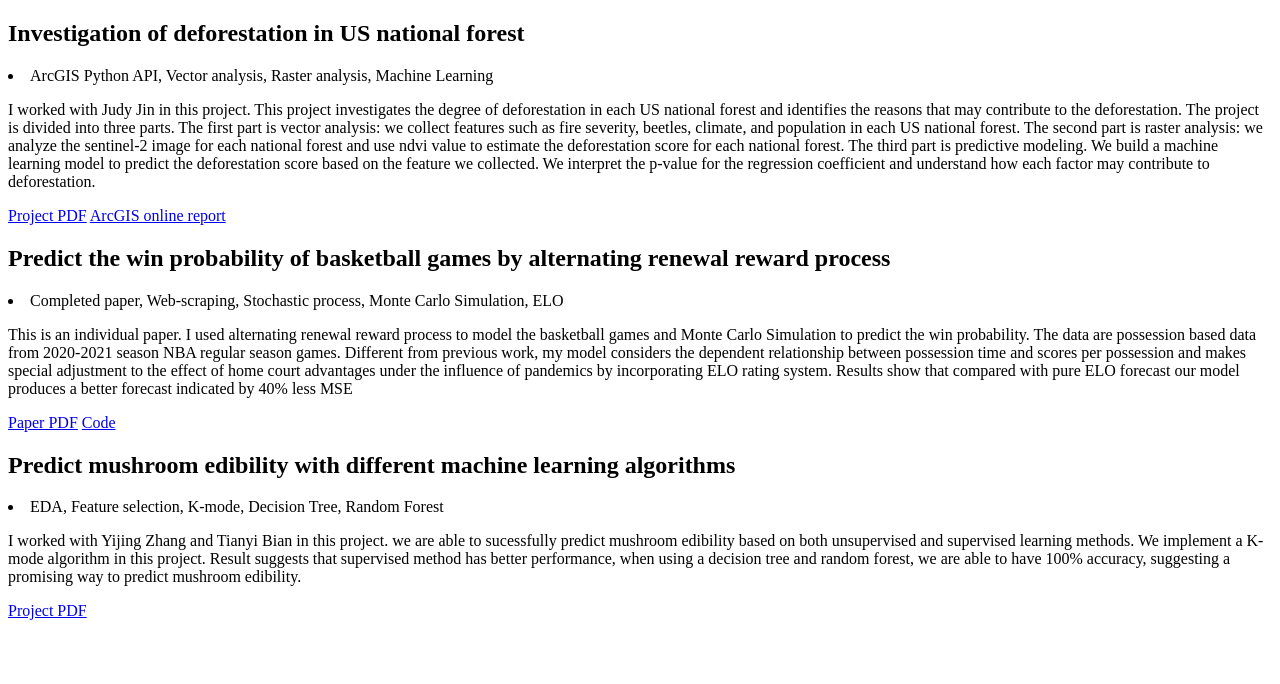
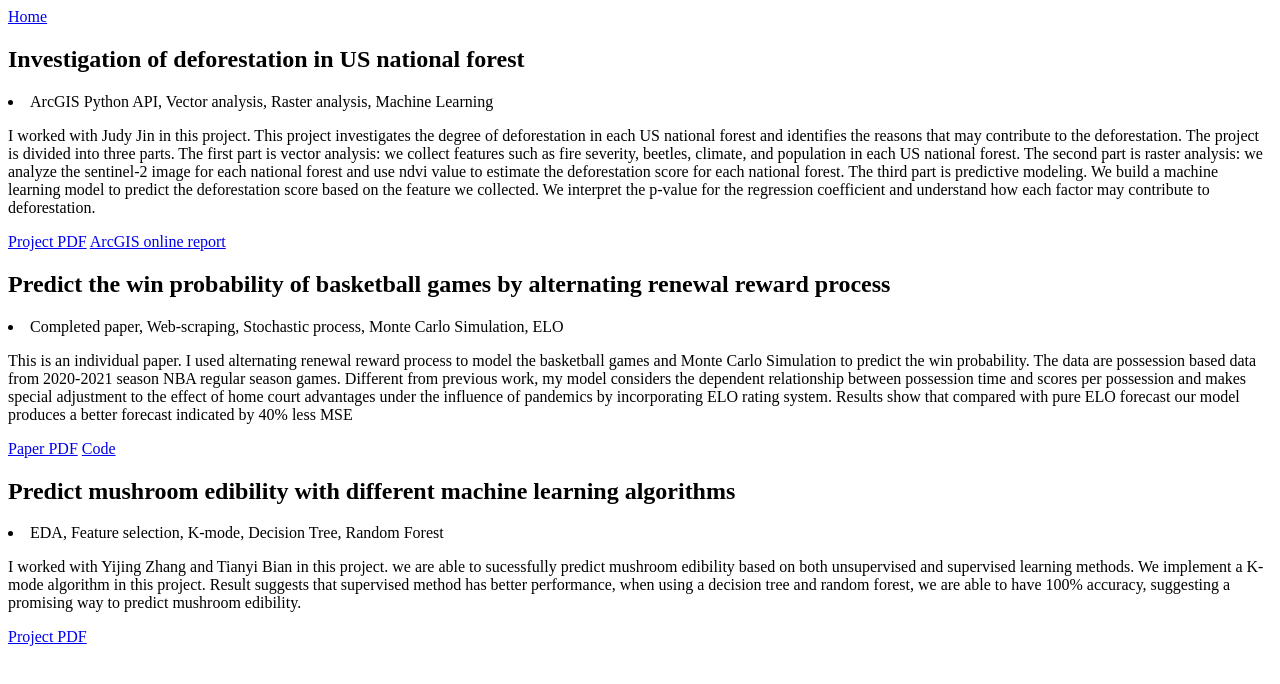
Before and after one commit to Bison2001/Bison2001.github.io, a plain HTML site: page project.html in a window 1280 px wide. Drawn offline with Linux system fonts and the light colour scheme.

Commit message:
Update project.html

```diff
--- a/project.html
+++ b/project.html
@@ -5,6 +5,7 @@
 		<title>Xuhui Liu's personal website</title>
 	</head>
 	<body>
+	<a href="https://bison2001.github.io/">Home</a>
 		<h2>Investigation of deforestation in US national forest</h2>
     <li>ArcGIS Python API, Vector analysis, Raster analysis, Machine Learning</li>
 		<p>I worked with Judy Jin in this project. This project investigates the degree of deforestation in each US national forest and identifies
```
